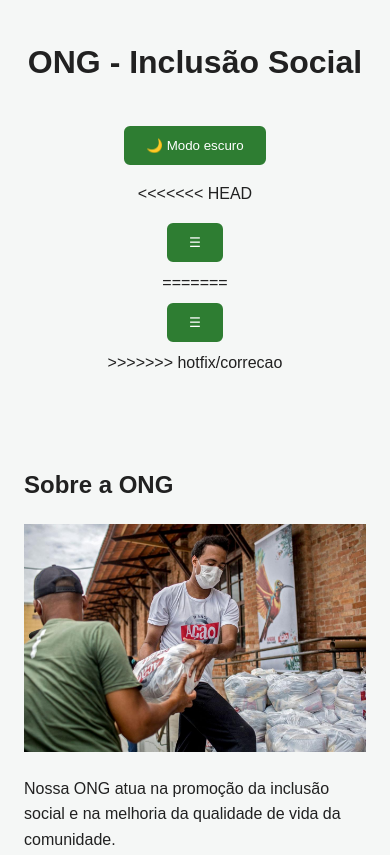
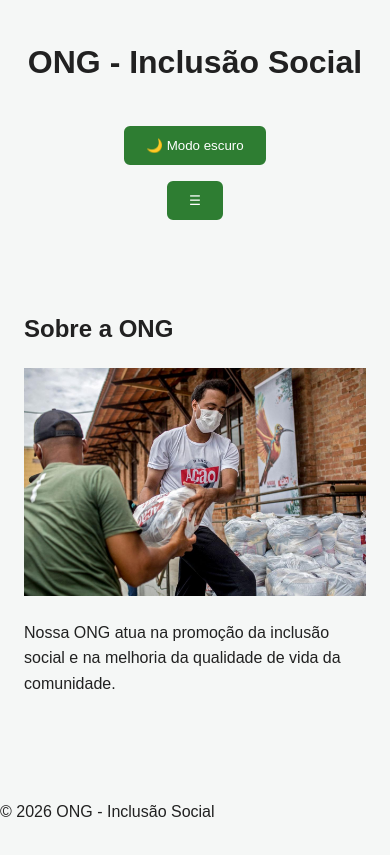
Before and after one commit to Diian-RK/Projeto-ong, a plain HTML site: page html/index.html in a window 390 px wide. Shown: the top 855 px of the page. Drawn offline with Linux system fonts and the light colour scheme.

Commit message:
feat: aprimora acessibilidade das páginas

```diff
--- a/html/index.html
+++ b/html/index.html
@@ -18,14 +18,8 @@
             🌙 Modo escuro
         </button>
 
-<<<<<<< HEAD
         <nav aria-label="Navegação principal">
-            <button class="menu-toggle" aria-label="Abrir menu">☰</button>
-
-=======
-        <nav>
             <button class="menu-toggle" aria-label="Abrir menu" aria-expanded="false">☰</button>
->>>>>>> hotfix/correcao
             <div class="menu">
                 <a href="index.html">Início</a>
 
--- a/js/app.js
+++ b/js/app.js
@@ -1,14 +1,13 @@
 import './formulario.js';
 
 const app = document.querySelector('#app');
-
 
 const rotas = {
  '/': `
     <section>
         <h2>Sobre a ONG</h2>
 
-        <img src="../img/ong.jpg" alt="Imagem da ONG">
+        <img src="../img/ong.jpg" alt="Voluntários da ONG participando de uma ação de inclusão social">
 
         <p>
             Nossa ONG atua na promoção da inclusão social
@@ -41,7 +40,7 @@ const rotas = {
             <button type="submit">Cadastrar</button>
         </form>
 
-        <p id="mensagem"></p>
+        <p id="mensagem" aria-live="polite"></p>
     </section>
 `,
 };
```
Also changed, not shown: html/cadastro.html (+1 -2 lines), html/projetos.html (+1 -1 lines).
